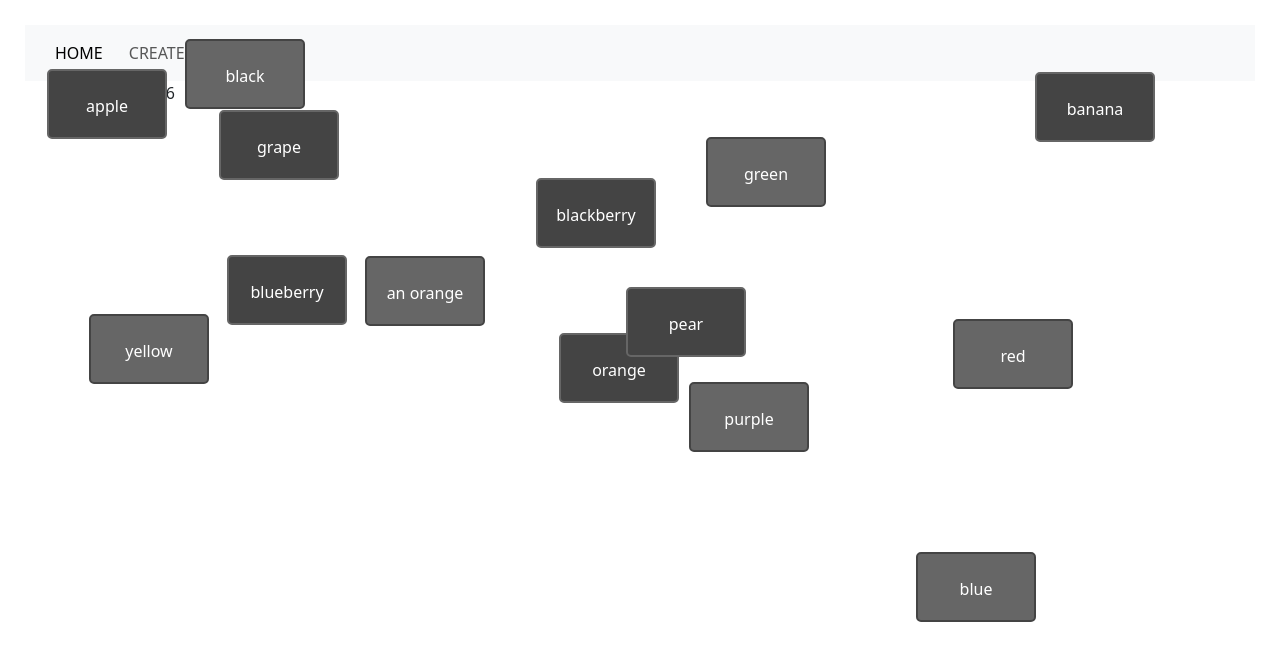
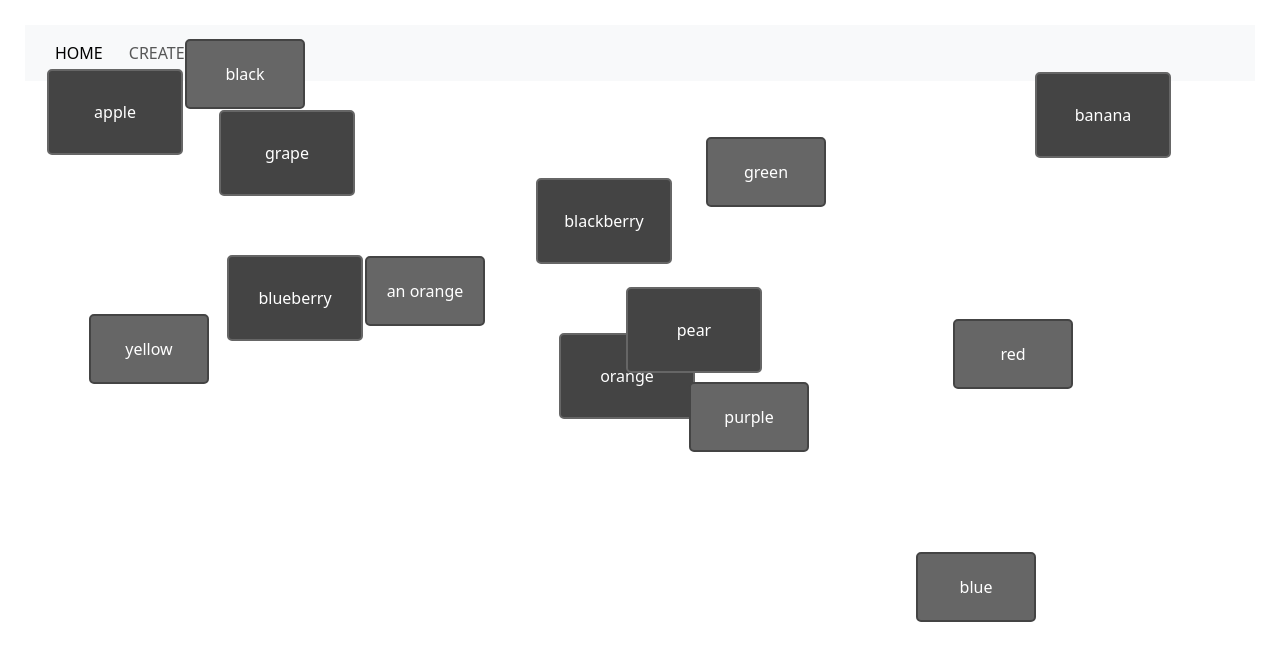
Before and after one commit to Logan-Borzych/quizlet2electricboogaloo, a Flask app: page /match/1 in a window 1280 px wide. Shown: the top 661 px of the page. Run offline with Flask 3, Linux system fonts and the light colour scheme.

Commit message:
Pull attempts

```diff
--- a/app.py
+++ b/app.py
@@ -273,11 +273,11 @@ def questionCreate(set_id, flashcard_id, multiple_choice, true_false):
         wrong_answers_id = random.sample([number for number in range(1, max_number + 1) if number != right_answer_id + 1], 3)
         wrong_answers_id.append(right_answer_id + 1)
         random.shuffle(wrong_answers_id)
-        return {"type": question_type, "data": (wrong_answers_id, right_answer_id), "id": question_id}
+        return {"type": question_type, "data": (wrong_answers_id, right_answer_id)}
     elif question_type == 2:
         term_question_id = flashcard_id - 1
         term_definition_id = random.choice([number for number in range(1, max_number + 1) if number != term_question_id + 1])
-        question_data = {"type": question_type, "data": (term_definition_id, term_question_id), "id": question_id}
+        return {"type": question_type, "data": (term_definition_id, term_question_id)}
 
 @app.route('/quizResults/<int:set_id>', methods=['POST'])
 def quizResults(set_id):
--- a/templates/match_main.html
+++ b/templates/match_main.html
@@ -8,27 +8,35 @@
 <style>
     /* Existing styles for boxes */
     .draggable-box, .droppable-box {
-        width: 120px;
-        height: 70px;
     border-radius: 5px;
     margin: 10px;
     padding: 10px;
     color: white;
     text-align: center;
-        line-height: 50px; /* Adjusted for vertical alignment */
-        position: absolute;  /* Positioning relative to their nearest positioned ancestor or to the initial containing block */
+    word-break: break-word;
+    line-height: normal; /* Resetting line-height */
+    position: absolute;
+    display: flex; /* Use flexbox for dynamic sizing */
+    align-items: center; /* Center content vertically */
+    justify-content: center; /* Center content horizontally */
 }
 
+/* Adjusted draggable box */
 .draggable-box {
     background-color: #444;
     border: 2px solid #666;
     cursor: pointer;
+    min-width: 120px; /* Set minimum width */
+    min-height: 70px; /* Set minimum height */
 }
 
+/* Adjusted droppable box */
 .droppable-box {
     background-color: #666;
     border: 2px solid #444;
     cursor: pointer;
+    min-width: 120px; /* Set minimum width */
+    min-height: 70px; /* Set minimum height */
 }
 
     /* Adjusting for padding */
@@ -81,6 +89,9 @@
     const droppableElements = document.querySelectorAll('.droppable-box');
     positionElementsRandomly(draggableElements);
     positionElementsRandomly(droppableElements);
+
+    // Resize boxes to fit content if necessary
+    resizeBoxes();
 });
 
 function positionElementsRandomly(elements) {
@@ -93,6 +104,33 @@
         element.style.top = `${randomY}px`;
     });
 }
+
+function resizeBoxes() {
+    const draggableElements = document.querySelectorAll('.draggable-box');
+    const droppableElements = document.querySelectorAll('.droppable-box');
+
+    draggableElements.forEach(element => {
+        const textWidth = element.scrollWidth;
+        const textHeight = element.scrollHeight;
+        if (textWidth + 20 > element.offsetWidth || textHeight + 20 > element.offsetHeight) {
+            element.style.width = `${textWidth + 20}px`; // Add padding if necessary
+            element.style.height = `${textHeight + 20}px`; // Add padding if necessary
+        }
+    });
+
+    droppableElements.forEach(element => {
+        const textWidth = element.querySelector('span').scrollWidth;
+        const textHeight = element.querySelector('span').scrollHeight;
+        if (textWidth + 20 > element.offsetWidth || textHeight + 20 > element.offsetHeight) {
+            element.style.width = `${textWidth + 20}px`; // Add padding if necessary
+            element.style.height = `${textHeight + 20}px`; // Add padding if necessary
+        }
+    });
+}
+
+window.addEventListener('resize', resizeBoxes);
+
+
 
     var timerDisplay = document.getElementById('timer-display');
     var startTime;
```
Also changed, not shown: templates/quiz.html (+7 -6 lines). Lines whose indentation alone changed are shown as unchanged.
